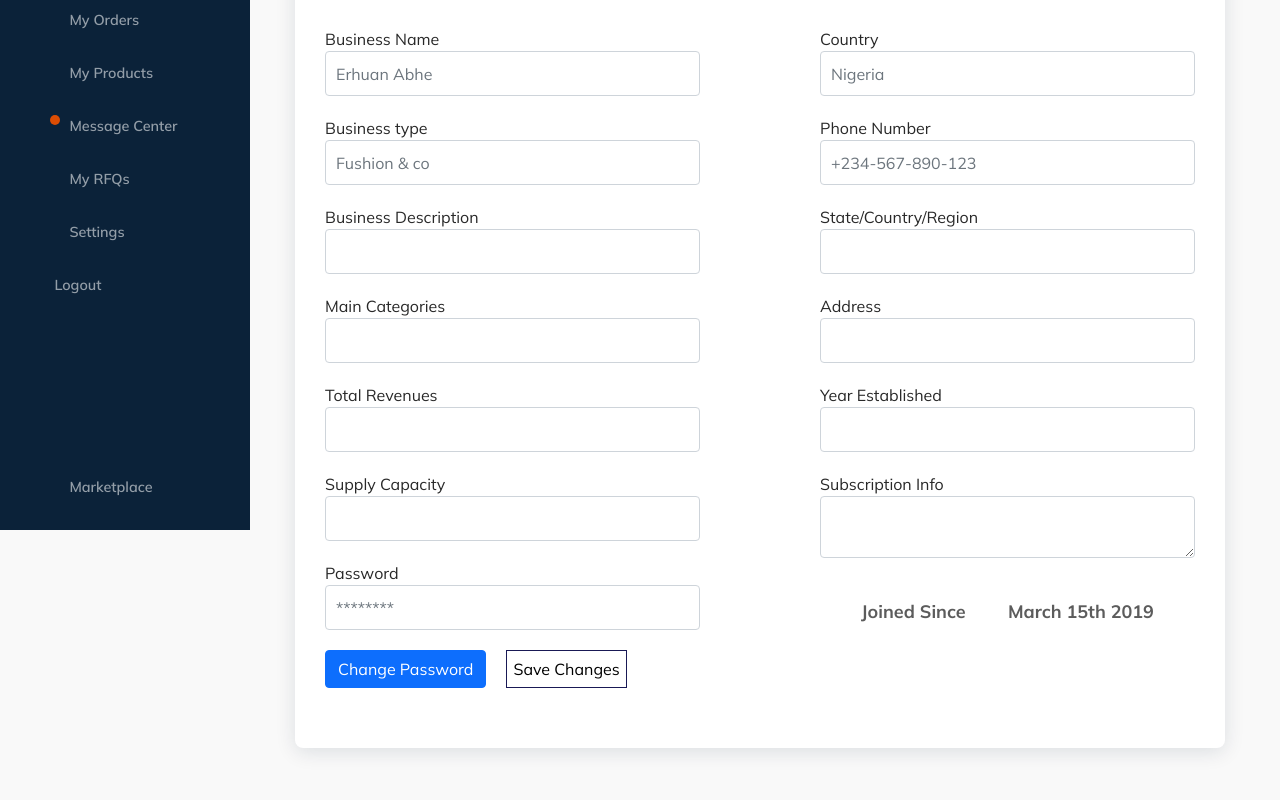
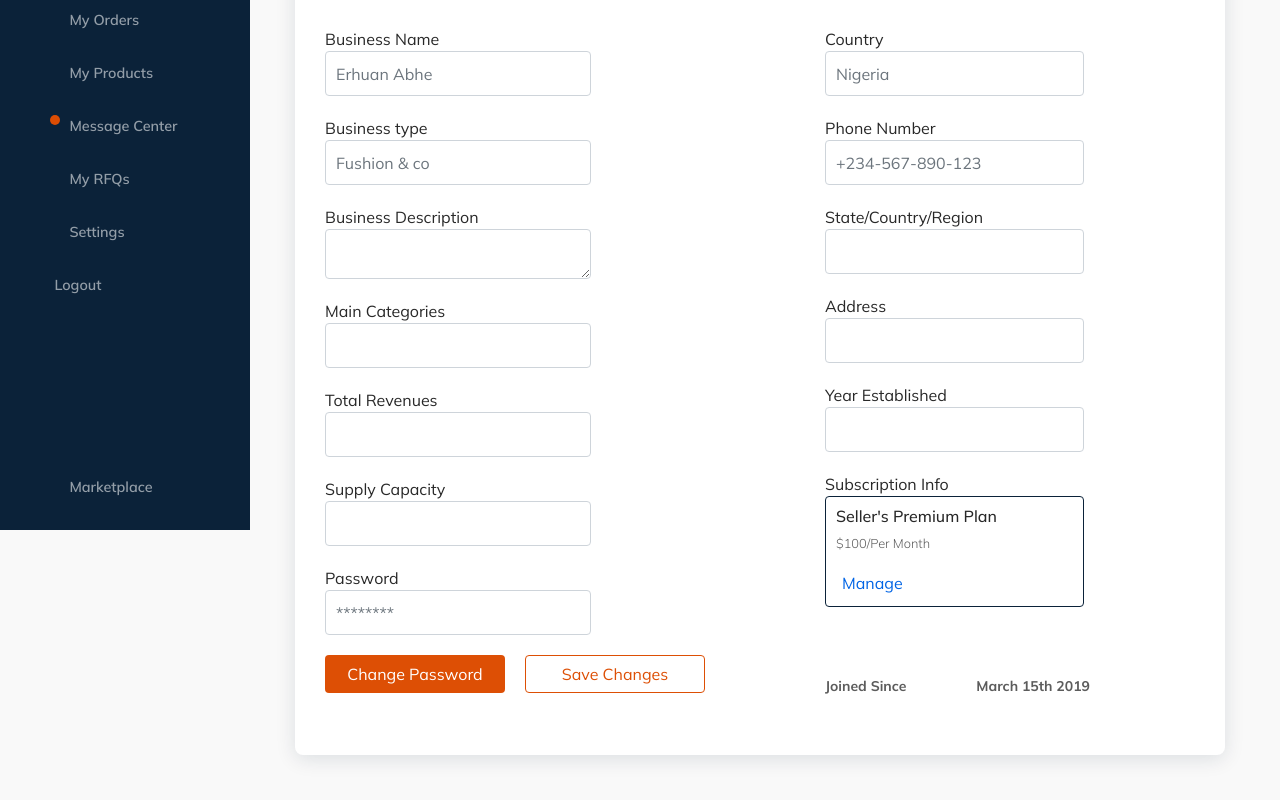
Before and after one commit to Wills-dev/market, a React (Create React App) app: page /seller/settings in a window 1280 px wide. Shown: the part 270-1070 px from the top of the page. Built offline with nearby package versions, Linux system fonts and the light colour scheme; some icons are missing.

Commit message:
Neccessary changes on sidebar content pages

```diff
--- a/src/pages/Dashboard/Dashboard.css
+++ b/src/pages/Dashboard/Dashboard.css
@@ -353,7 +353,8 @@ body {
   width: 178px;
   height: 52px;
   left: 1200px;
-  border: none;
+border: none;
+  border-radius: 4px;
 }
 .card {
   display: flex !important;
@@ -680,31 +681,48 @@ margin: 30px 0;
 .seller-setting-form .form-group{
 	margin: 20px 0;
 }
-.seller-setting-form input{
+.seller-setting-form input,.seller-setting-form textarea {
 	padding: 0px 10px;
-	width: 100%;
+	width: 70%;
 }
 .seller-seting-submit{
 	display: flex;
 
 }
-.seller-seting-submit button{
+.changepassword{
 	margin-right:20px;
+  width: 180px;
+  background: #DD4F05 !important;
+  border: none;
+}
 
-}
-.savechabnges-btn{
-	border: 1px solid rgb(25, 25, 85);
-	background: #fff;
+.savechanges{
+	border: 1px solid !important;
+	color: #DD4F05 !important;
+  background-color: #fff !important;
+  width: 180px;
 }
 .seller-seting-joindate{
 	display: flex;
-	padding: 20px;
-	justify-content: space-around;
 }
 .seller-seting-joindate p{
-	font-size: 18px !important;
-	font-weight: bolder !important;
+  font-weight: 700;
+font-size: 14px;
+line-height: 18px;
+margin:50px 70px 0 0;
 }
+.Subscription-info{
+border: 1px solid #0B2239;
+border-radius: 4px;
+padding: 10px;
+width: 70%;
+}
+.Subscription-info button{
+border: none;
+color: #0064E5;
+background: none !important;
+}
+
 .chat-main{
   display: grid;
   grid-template-columns: 1fr 2fr;
--- a/src/pages/Dashboard/SellersDashboard/SellersSettings.js
+++ b/src/pages/Dashboard/SellersDashboard/SellersSettings.js
@@ -88,7 +88,7 @@ const SellersSettings = () => {
                         </div>
                         <div className="form-group">
                           <label>Business Description</label>
-                          <input
+                          <textarea
                             className="form-control"
                             type="text"
                             id="text"
@@ -132,10 +132,10 @@ const SellersSettings = () => {
                           />
                         </div>
                         <div className="seller-seting-submit">
-                          <button type="submit" className="btn btn-primary">
+                          <button type="submit" className="btn btn-primary changepassword">
                             Change Password
                           </button>
-                          <button type="submit" className="savechabnges-btn">
+                          <button type="submit" className="btn btn-primary savechanges" >
                             Save Changes
                           </button>
                         </div>
@@ -185,11 +185,11 @@ const SellersSettings = () => {
                         </div>
                         <div className="form-group">
                           <label>Subscription Info</label>
-                          <textarea
-                            className="form-control"
-                            type="text"
-                            id="subscription"
-                          />
+                          <div className="Subscription-info">
+                            <h6>Seller's Premium Plan</h6>
+                            <p>$100/Per Month</p>
+                            <Link to=""><button>Manage</button></Link>
+                          </div>
                         </div>
                         <div className="seller-seting-joindate">
                           <p>Joined Since</p>
```
